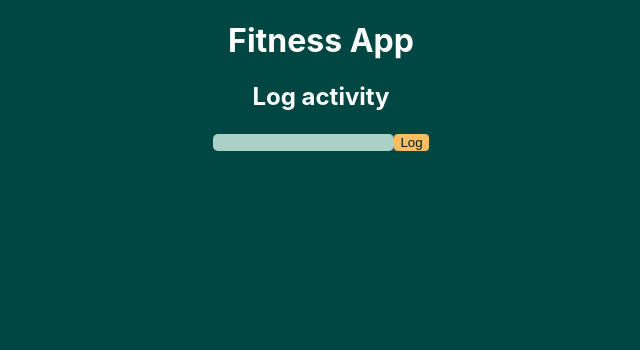
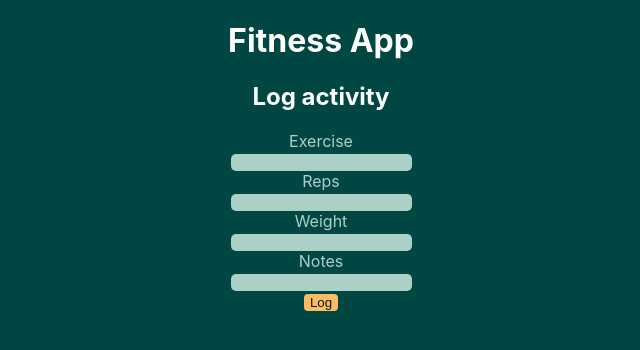
Before and after one commit to BrooklynP/FitnessApp, a React (Create React App) app: page /activity in a window 1280 px wide. Shown: the top 350 px of the page, without its empty margins (319-959 px from the left). Built offline with nearby package versions, Linux system fonts and the light colour scheme.

Commit message:
Improved form

```diff
--- a/src/components/createActivityLogEntry.jsx
+++ b/src/components/createActivityLogEntry.jsx
@@ -7,14 +7,32 @@ class CreateActivityLogEntry extends React.Component {
     }
 
     logEntryButtonClicked(){
-      const logDesc = document.getElementById("logEntryInput").value
-      this.props.logEntry(logDesc)
+      const exerciseType = document.getElementById("logEntryExerciseInput").value
+      const reps = document.getElementById("logEntryRepsInput").value
+      const weight = document.getElementById("logEntryWeightInput").value
+      const description = document.getElementById("logEntryDescInput").value
+      this.props.logEntry(exerciseType + " x " + reps + " x " + weight + "kg")
     }
 
    render() {
     return (
       <div>
-        <input ID="logEntryInput"></input>
+        <label>Exercise</label><br></br>
+        {/* <select name="" id="exerciseDropdown">
+          <option value="0"></option>
+          <option value="1">Shoulder Press</option>
+          <option value="1">Bench Press</option>
+          <option value="1">Push Ups</option>
+          <option value="1">Dips</option>
+          <option value="1">Shrugs</option>
+        </select> */}
+        <input ID="logEntryExerciseInput"></input><br></br>
+        <label>Reps</label><br></br>
+        <input ID="logEntryRepsInput"></input><br></br>
+        <label>Weight</label><br></br>
+        <input ID="logEntryWeightInput"></input><br></br>
+        <label>Notes</label><br></br>
+        <input ID="logEntryDescInput"></input><br></br>
         <button className="primary" onClick={this.logEntryButtonClicked}>Log</button>
       </div>
     );
```
